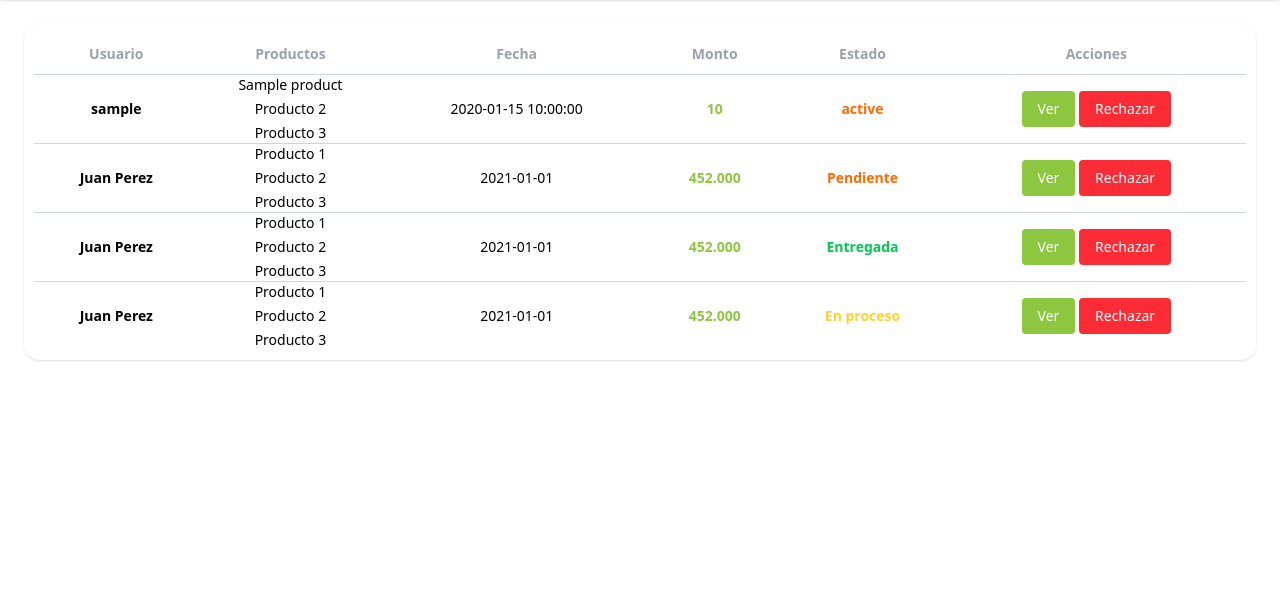
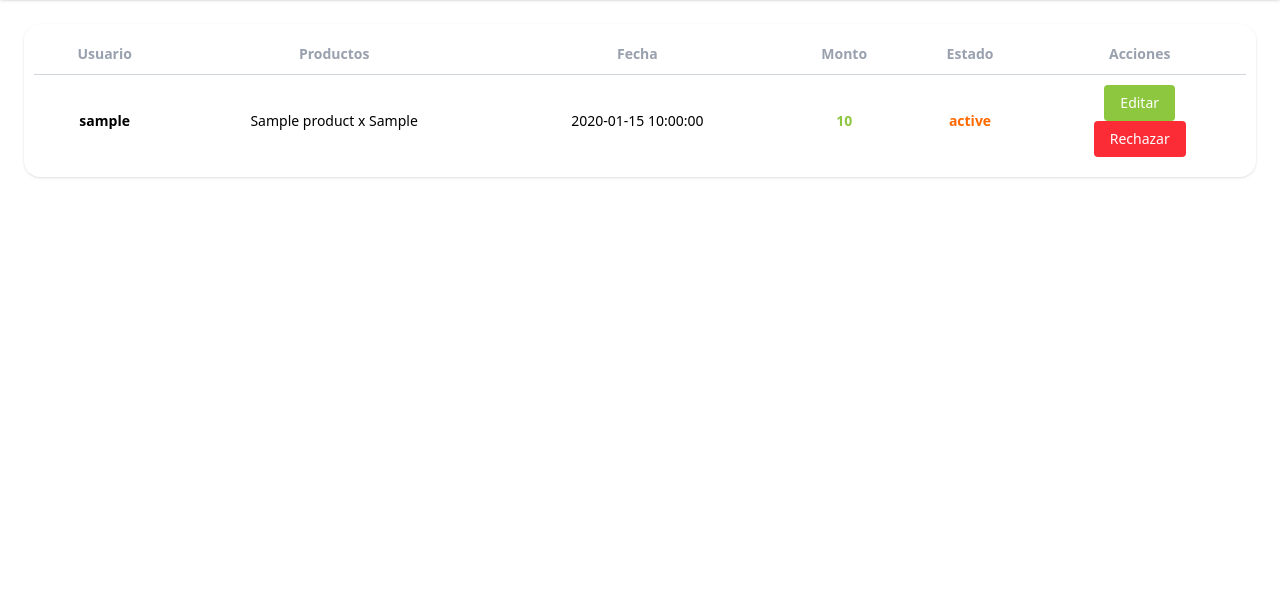
Before and after one commit to Edgarbri26/todoEnLed-online, a PHP site: page /todoEnLed-online/app/Controllers/controller_adminCompras.php in a window 1280 px wide. Shown: the part 76-666 px from the top of the page. Run offline with PHP 8.4, Linux system fonts and the light colour scheme; the visitor is signed in with stand-in values (Sample User, id 1); tables that the repository leaves empty or names only in its code hold one stand-in row (values such as "Sample post").

Commit message:
Modulo de compras finalizado

```diff
--- a/app/Controllers/controller_gestionCart.php
+++ b/app/Controllers/controller_gestionCart.php
@@ -42,6 +42,7 @@ if(isset($_POST['eliminarTodo'])){
 if(isset($_POST['orden'])){
         $username = $_POST['usuario'];
         $productos = json_decode($_POST['productos'], true);
+        $cantidad = json_decode($_POST['cantidad'], true);
         if(json_last_error() !== JSON_ERROR_NONE) {
         die("JSON inválido");
     }
@@ -51,7 +52,7 @@ if(isset($_POST['orden'])){
         if($usuario != -1){
             $orden = $gestion->InsertarOrden($usuario, $total);
             if($orden != -1){
-                $gestion->InsertarOrdenDetalles($orden, $productos);
+                $gestion->InsertarOrdenDetalles($orden, $productos, $cantidad);
                 $gestion->EliminarTodo($usuario);
                 header('Location: controller_index.php');
                 exit;
--- a/app/models/model_adminCompra.php
+++ b/app/models/model_adminCompra.php
@@ -11,8 +11,10 @@ class CompraAdmin {
         $sql = "SELECT
     u.user_name AS Usuario,
     p.Productos,
+    p.Cantidades,
     o.orden_fecha AS Fecha,
     o.estado_id AS EstadoID,
+    o.id_orden AS ID,
     eo.estado AS EstadoNombre,
     FORMAT(o.monto_total, 0) AS Monto
 FROM
@@ -22,14 +24,15 @@ INNER JOIN
 INNER JOIN
     (
         SELECT
-            orden_id,
-            GROUP_CONCAT(p.nombre ORDER BY p.nombre SEPARATOR ', ') AS Productos
+            od.orden_id,
+            GROUP_CONCAT(p.nombre ORDER BY p.nombre SEPARATOR ', ') AS Productos,
+            GROUP_CONCAT(od.cantidad ORDER BY p.nombre SEPARATOR ', ') AS Cantidades
         FROM
             orden_detalles od
         INNER JOIN
             products p ON od.product_id = p.id
         GROUP BY
-            orden_id
+            od.orden_id
     ) p ON o.id_orden = p.orden_id
 INNER JOIN
     estado_orden eo ON o.estado_id = eo.id_estado
--- a/app/views/view_cart.php
+++ b/app/views/view_cart.php
@@ -25,11 +25,12 @@
     $acumulador = 0;
     $total = 0;
     $productos = [];
+    $cant = [];
     foreach ($carrito as $item) {
         $productId = $item['id_producto'];
         $cantidad = $item['cantidad'];
         $productos[] = $productId;
-
+        $cant[] = $cantidad;
 
 
             ?>
@@ -117,6 +118,7 @@
         <form action="../Controllers/controller_gestionCart.php" method="post">
           <input type="hidden" name="usuario" value="<?php echo ($_SESSION['username']); ?>">
           <input type="hidden" name="productos" value='<?php echo json_encode($productos); ?>'>
+          <input type="hidden" name="cantidad" value='<?php echo json_encode($cant); ?>'>
           <input type="hidden" name="total" value="<?php echo ($total); ?>">
           <button type="submit" name="orden"
           class="w-full opacity-80 bg-verde-principal text-white py-2 rounded mt-4 hover:opacity-100 transition-opacity duration-300 hover:cursor-pointer">
--- a/app/views/view_gestionCompra.php
+++ b/app/views/view_gestionCompra.php
@@ -5,7 +5,7 @@
     <section class="p-2.5 bg-white rounded-2xl shadow">
         <table class="w-full overflow-x-auto h-auto text-sm text-left">
             <thead class="p-2.5">
-                    <tr class="text-gray-400" >
+                <tr class="text-gray-400">
                     <th scope="col" class="p-2.5 text-center">Usuario</th>
                     <th scope="col" class="p-2.5 text-center">Productos</th>
                     <th scope="col" class="p-2.5 text-center">Fecha</th>
@@ -18,24 +18,40 @@
 
                 <?php
 
-                foreach($comp as $item){
+                foreach ($comp as $item) {
                 ?>
 
                     <tr class="border-t border-gray-300 p-2.5">
-                        <td class="p-2.5 text-center font-bold"><?php echo($item['Usuario']) ?></td>
+                        <td class="p-2.5 text-center font-bold"><?php echo ($item['Usuario']) ?></td>
                         <td>
                             <ul class="flex flex-col gap-1 text-center">
-                                <li><?php echo($item['Productos']) ?></li>
-                                <li>Producto 2</li>
-                                <li>Producto 3</li>
+                                <?php
+
+                                $productos = explode(',', $item['Productos']);
+                                $cantidades = explode(',', $item['Cantidades']);
+                                $length = min(count($productos), count($cantidades));
+
+                                for ($i = 0; $i < $length; $i++) {
+                                    $producto = trim($productos[$i]);
+                                    $cantidad = trim($cantidades[$i]);
+                                    echo "<li>{$producto} x {$cantidad}</li>";
+                                }
+                                ?>
                             </ul>
                         </td>
-                        <td class="p-2.5 text-center"><?php echo($item['Fecha']) ?></td>
-                        <td class="p-2.5 text-center font-bold text-verde-principal"><?php echo($item['Monto']) ?></td>
-                        <td class="p-2.5 text-center text-orange-500 font-bold"><?php echo($item['EstadoNombre']) ?></td>
+                        <td class="p-2.5 text-center"><?php echo ($item['Fecha']) ?></td>
+                        <td class="p-2.5 text-center font-bold text-verde-principal"><?php echo ($item['Monto']) ?></td>
+                        <td class="p-2.5 text-center text-orange-500 font-bold"><?php echo ($item['EstadoNombre']) ?></td>
                         <td class="p-2.5 text-center">
-                            <button class="bg-verde-principal text-white px-4 py-2 rounded hover:scale-105 transition-all">Ver</button>
-                            <button class="bg-red-500 text-white px-4 py-2 rounded hover:scale-105 transition-all">Rechazar</button>
+                            <form action="../Controllers/controller_editarCompra.php" method="post">
+                                <input type="hidden" name="id" value="<?php echo ($item['ID']) ?>">
+                                <button name="btn" class="bg-verde-principal text-white px-4 py-2 rounded hover:scale-105 transition-all">Editar</button>
+                            </form>
+
+                            <form action="../Controllers/controller_editarCompra.php" method="post">
+                                <input type="hidden" name="id" value="<?php echo ($item['ID']) ?>">
+                                <button name="cancelar" class="bg-red-500 text-white px-4 py-2 rounded hover:scale-105 transition-all">Rechazar</button>
+                            </form>
                         </td>
                     </tr>
 
@@ -44,59 +60,6 @@
                 }
 
                 ?>
-
-
-                    <tr class="border-t border-gray-300 p-2.5">
-                        <td class="p-2.5 text-center font-bold">Juan Perez</td>
-                        <td>
-                            <ul class="flex flex-col gap-1 text-center">
-                                <li>Producto 1</li>
-                                <li>Producto 2</li>
-                                <li>Producto 3</li>
-                            </ul>
-                        </td>
-                        <td class="p-2.5 text-center">2021-01-01</td>
-                        <td class="p-2.5 text-center font-bold text-verde-principal">452.000</td>
-                        <td class="p-2.5 text-center text-orange-500 font-bold">Pendiente</td>
-                        <td class="p-2.5 text-center">
-                            <button class="bg-verde-principal text-white px-4 py-2 rounded hover:scale-105 transition-all">Ver</button>
-                            <button class="bg-red-500 text-white px-4 py-2 rounded hover:scale-105 transition-all">Rechazar</button>
-                        </td>
-                    </tr>
-                    <tr class="border-t border-gray-300 p-2.5">
-                        <td class="p-2.5 text-center font-bold">Juan Perez</td>
-                        <td>
-                            <ul class="flex flex-col gap-1 text-center">
-                                <li>Producto 1</li>
-                                <li>Producto 2</li>
-                                <li>Producto 3</li>
-                            </ul>
-                        </td>
-                        <td class="p-2.5 text-center">2021-01-01</td>
-                        <td class="p-2.5 text-center font-bold text-verde-principal">452.000</td>
-                        <td class="p-2.5 text-center text-green-500 font-bold">Entregada</td>
-                        <td class="p-2.5 text-center">
-                            <button class="bg-verde-principal text-white px-4 py-2 rounded hover:scale-105 transition-all">Ver</button>
-                            <button class="bg-red-500 text-white px-4 py-2 rounded hover:scale-105 transition-all">Rechazar</button>
-                        </td>
-                    </tr>
-                    <tr class="border-t border-gray-300 p-2.5">
-                        <td class="p-2.5 text-center font-bold">Juan Perez</td>
-                        <td>
-                            <ul class="flex flex-col gap-1 text-center">
-                                <li>Producto 1</li>
-                                <li>Producto 2</li>
-                                <li>Producto 3</li>
-                            </ul>
-                        </td>
-                        <td class="p-2.5 text-center">2021-01-01</td>
-                        <td class="p-2.5 text-center font-bold text-verde-principal">452.000</td>
-                        <td class="p-2.5 text-center text-amber-300 font-bold">En proceso</td>
-                        <td class="p-2.5 text-center">
-                            <button class="bg-verde-principal text-white px-4 py-2 rounded hover:scale-105 transition-all">Ver</button>
-                            <button class="bg-red-500 text-white px-4 py-2 rounded hover:scale-105 transition-all">Rechazar</button>
-                        </td>
-                    </tr>
             </tbody>
         </table>
     </section>
```
Also changed, not shown: app/Controllers/controller_editarCompra.php (added, +29 -0 lines), app/models/model_editarCompra.php (added, +33 -0 lines), app/models/model_gestionCart.php (+39 -26 lines), app/views/view_editarCompra.php (added, +44 -0 lines). Lines whose indentation alone changed are shown as unchanged.
